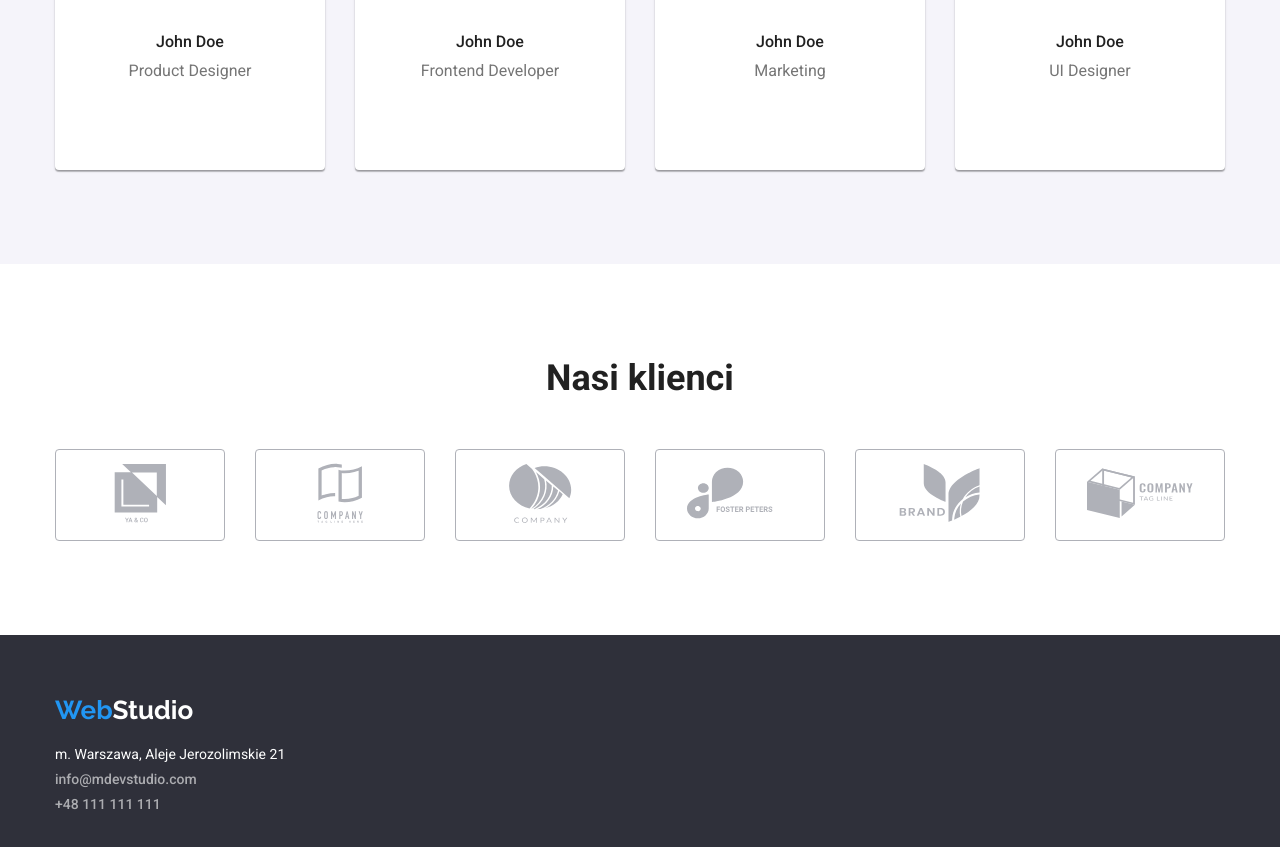
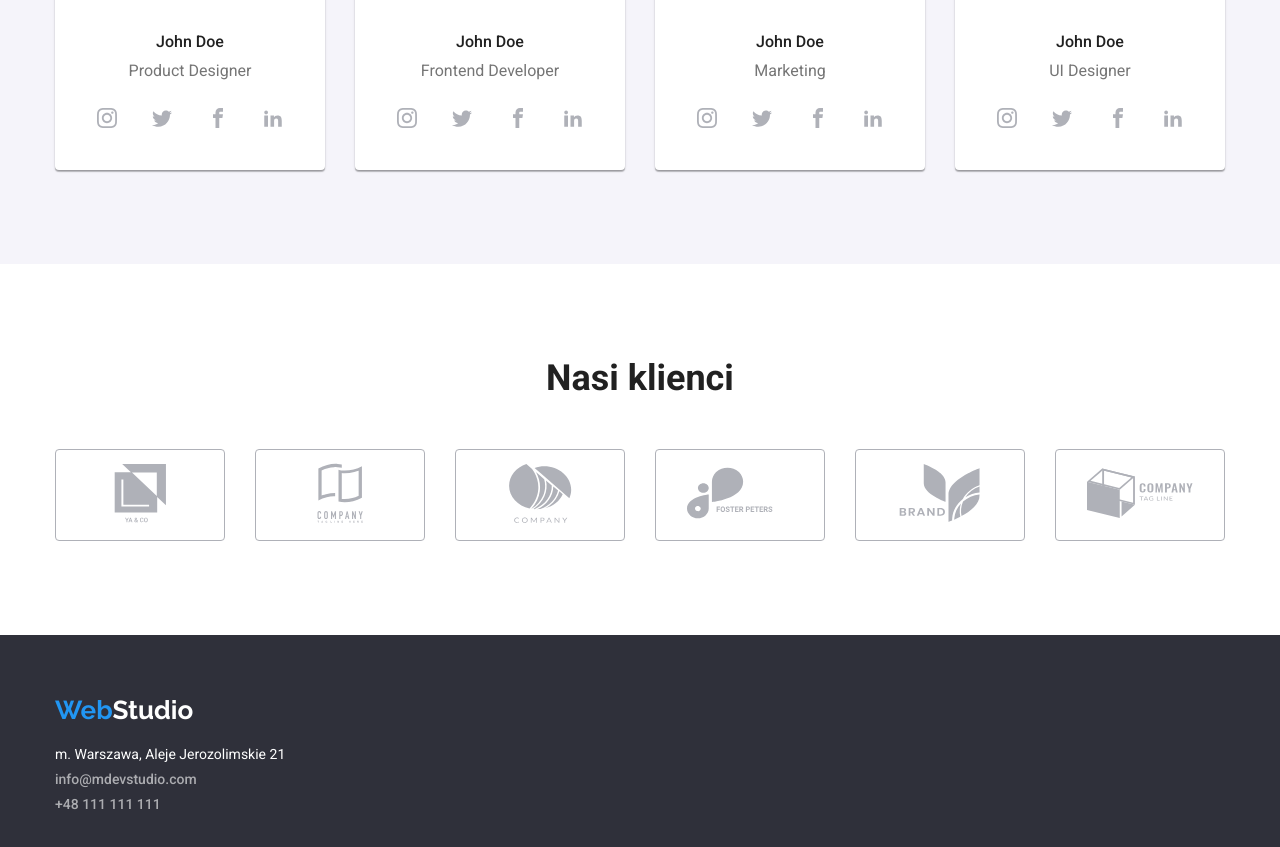
Before and after one commit to skolim10/goit-markup-hw-08, a plain HTML site: page index.html in a window 1280 px wide. Shown: the part 2068-2915 px from the top of the page. Drawn offline with nearby package versions, Linux system fonts and the light colour scheme; the site is published under a folder, as on GitHub Pages, so addresses that start at the root find nothing.

Commit message:
Update index.html

```diff
--- a/index.html
+++ b/index.html
@@ -145,28 +145,28 @@
                   <li class="social-list-item">
                     <a class="social-list-link" href="#">
                       <svg class="social-icon">
-                        <use href="/images/icons.svg#instagram"></use>
+                        <use href="./images/icons.svg#instagram"></use>
                       </svg>
                     </a>
                   </li>
                   <li class="social-list-item">
                     <a class="social-list-link" href="#">
                       <svg class="social-icon">
-                        <use href="/images/icons.svg#twitter"></use>
+                        <use href="./images/icons.svg#twitter"></use>
                       </svg>
                     </a>
                   </li>
                   <li class="social-list-item">
                     <a class="social-list-link" href="#">
                       <svg class="social-icon">
-                        <use href="/images/icons.svg#facebook"></use>
+                        <use href="./images/icons.svg#facebook"></use>
                       </svg>
                     </a>
                   </li>
                   <li class="social-list-item">
                     <a class="social-list-link" href="#">
                       <svg class="social-icon">
-                        <use href="/images/icons.svg#linkedin"></use>
+                        <use href="./images/icons.svg#linkedin"></use>
                       </svg>
                     </a>
                   </li>
@@ -189,28 +189,28 @@
                   <li class="social-list-item">
                     <a class="social-list-link" href="#">
                       <svg class="social-icon">
-                        <use href="/images/icons.svg#instagram"></use>
+                        <use href="./images/icons.svg#instagram"></use>
                       </svg>
                     </a>
                   </li>
                   <li class="social-list-item">
                     <a class="social-list-link" href="#">
                       <svg class="social-icon">
-                        <use href="/images/icons.svg#twitter"></use>
+                        <use href="./images/icons.svg#twitter"></use>
                       </svg>
                     </a>
                   </li>
                   <li class="social-list-item">
                     <a class="social-list-link" href="#">
                       <svg class="social-icon">
-                        <use href="/images/icons.svg#facebook"></use>
+                        <use href="./images/icons.svg#facebook"></use>
                       </svg>
                     </a>
                   </li>
                   <li class="social-list-item">
                     <a class="social-list-link" href="#">
                       <svg class="social-icon">
-                        <use href="/images/icons.svg#linkedin"></use>
+                        <use href="./images/icons.svg#linkedin"></use>
                       </svg>
                     </a>
                   </li>
@@ -233,28 +233,28 @@
                   <li class="social-list-item">
                     <a class="social-list-link" href="#">
                       <svg class="social-icon">
-                        <use href="/images/icons.svg#instagram"></use>
+                        <use href="./images/icons.svg#instagram"></use>
                       </svg>
                     </a>
                   </li>
                   <li class="social-list-item">
                     <a class="social-list-link" href="#">
                       <svg class="social-icon">
-                        <use href="/images/icons.svg#twitter"></use>
+                        <use href="./images/icons.svg#twitter"></use>
                       </svg>
                     </a>
                   </li>
                   <li class="social-list-item">
                     <a class="social-list-link" href="#">
                       <svg class="social-icon">
-                        <use href="/images/icons.svg#facebook"></use>
+                        <use href="./images/icons.svg#facebook"></use>
                       </svg>
                     </a>
                   </li>
                   <li class="social-list-item">
                     <a class="social-list-link" href="#">
                       <svg class="social-icon">
-                        <use href="/images/icons.svg#linkedin"></use>
+                        <use href="./images/icons.svg#linkedin"></use>
                       </svg>
                     </a>
                   </li>
@@ -277,28 +277,28 @@
                   <li class="social-list-item">
                     <a class="social-list-link" href="#">
                       <svg class="social-icon">
-                        <use href="/images/icons.svg#instagram"></use>
+                        <use href="./images/icons.svg#instagram"></use>
                       </svg>
                     </a>
                   </li>
                   <li class="social-list-item">
                     <a class="social-list-link" href="#">
                       <svg class="social-icon">
-                        <use href="/images/icons.svg#twitter"></use>
+                        <use href="./images/icons.svg#twitter"></use>
                       </svg>
                     </a>
                   </li>
                   <li class="social-list-item">
                     <a class="social-list-link" href="#">
                       <svg class="social-icon">
-                        <use href="/images/icons.svg#facebook"></use>
+                        <use href="./images/icons.svg#facebook"></use>
                       </svg>
                     </a>
                   </li>
                   <li class="social-list-item">
                     <a class="social-list-link" href="#">
                       <svg class="social-icon">
-                        <use href="/images/icons.svg#linkedin"></use>
+                        <use href="./images/icons.svg#linkedin"></use>
                       </svg>
                     </a>
                   </li>
```
